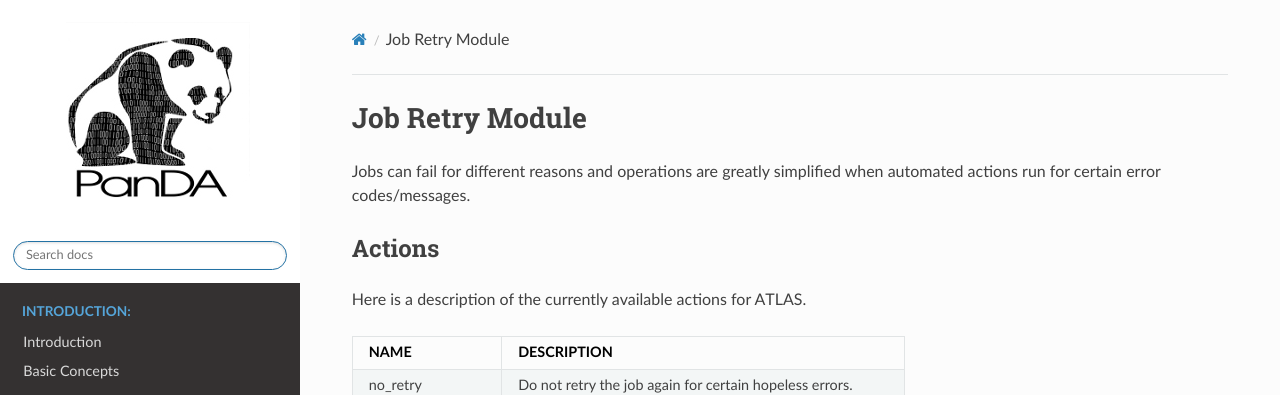
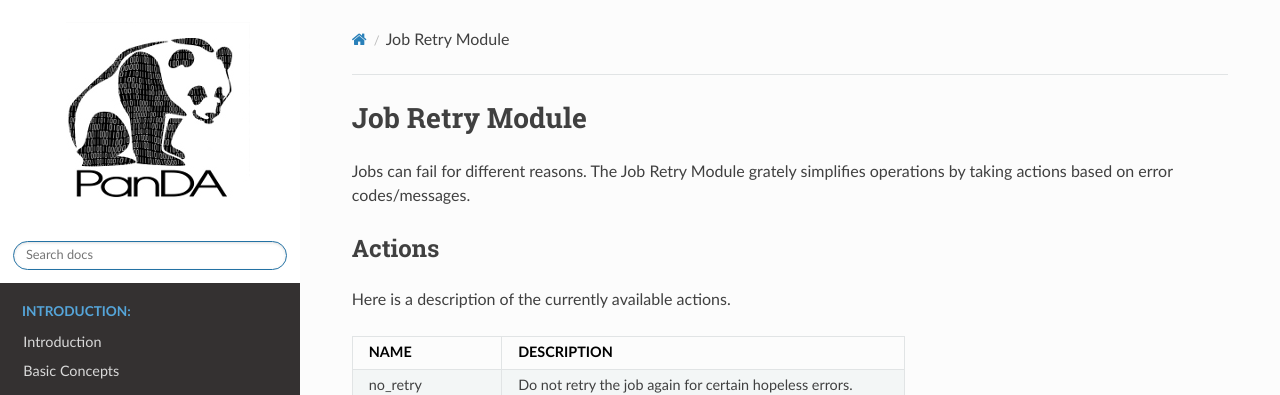
Before and after one commit to PanDAWMS/panda-docs, a Sphinx documentation site: the page built from docs/source/advanced/job_retry_module.rst, in a window 1280 px wide and 1188 px high. Shown: the top 395 px of the window. Built offline with Sphinx 7.4.7 and the Read the Docs theme 2.0.0, drawn with Linux system fonts in a browser that asks for light colours.

Commit message:
retry module

```diff
--- a/docs/source/advanced/job_retry_module.rst
+++ b/docs/source/advanced/job_retry_module.rst
@@ -2,12 +2,12 @@
 Job Retry Module
 ===================================
 
-Jobs can fail for different reasons and operations are greatly simplified when automated
-actions run for certain error codes/messages.
+Jobs can fail for different reasons. The Job Retry Module
+grately simplifies operations by taking actions based on error codes/messages.
 
 Actions
 --------
-Here is a description of the currently available actions for ATLAS.
+Here is a description of the currently available actions.
 
 .. list-table::
    :header-rows: 1
```
